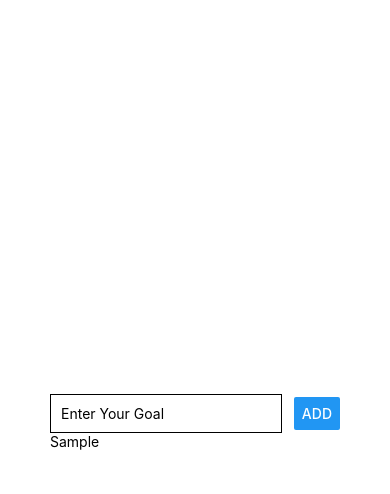
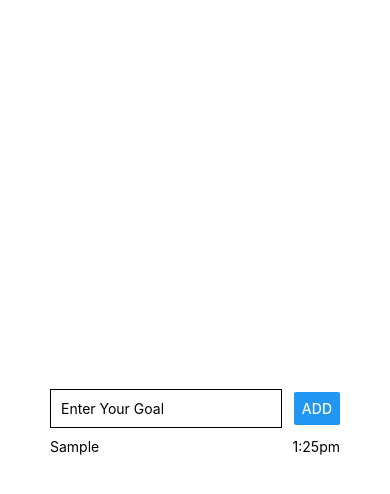
Before and after one commit to femmyte/goal-creation-app, a React Native app: screen / in a window 390 px wide. Both pictures are taken after typing "Sample" into the empty fields and a click on the button "ADD". Shown: the top 494 px of the page. Built offline with nearby package versions, Linux system fonts and the light colour scheme.

Commit message:
add time goal added to the display

```diff
--- a/App.js
+++ b/App.js
@@ -3,14 +3,27 @@ import { StatusBar } from 'expo-status-bar'
 import { StyleSheet, Button, Text, TextInput, View } from 'react-native'
 
 export default function App() {
+  let date = new Date()
+  var hours = date.getHours()
+  var ampm = hours >= 12 ? 'pm' : 'am'
+  hours = hours % 12
+  hours = hours ? hours : 12
+  var minutes = '0' + date.getMinutes()
+  var seconds = '0' + date.getSeconds()
+  // Will display time in 10:30:23 format
+  // hours + ':' + minutes.substr(-2) + ':' + seconds.substr(-2)
+  var formattedTime = hours + ':' + minutes.substr(-2) + ampm
+  console.log(formattedTime)
+
   const [goal, setGoal] = useState('')
   const [contents, setContents] = useState([])
+  // const date = new Date().getTime().toLocaleString()
   const handleChange = (enteredText) => {
     // e.preventDefault()
     setGoal(enteredText)
   }
   const handleAdd = () => {
-    let newContent = { goal }
+    let newContent = { goal, formattedTime }
     setContents((prevState) => [...prevState, newContent])
     setGoal('')
   }
@@ -28,7 +41,18 @@ export default function App() {
       <View>
         {contents &&
           contents.map((content) => {
-            return <Text>{content.goal}</Text>
+            return (
+              <View
+                style={{
+                  flexDirection: 'row',
+                  justifyContent: 'space-between',
+                  marginTop: 10,
+                }}
+              >
+                <Text>{content.goal}</Text>
+                <Text>{content.formattedTime}</Text>
+              </View>
+            )
           })}
       </View>
     </View>
```
